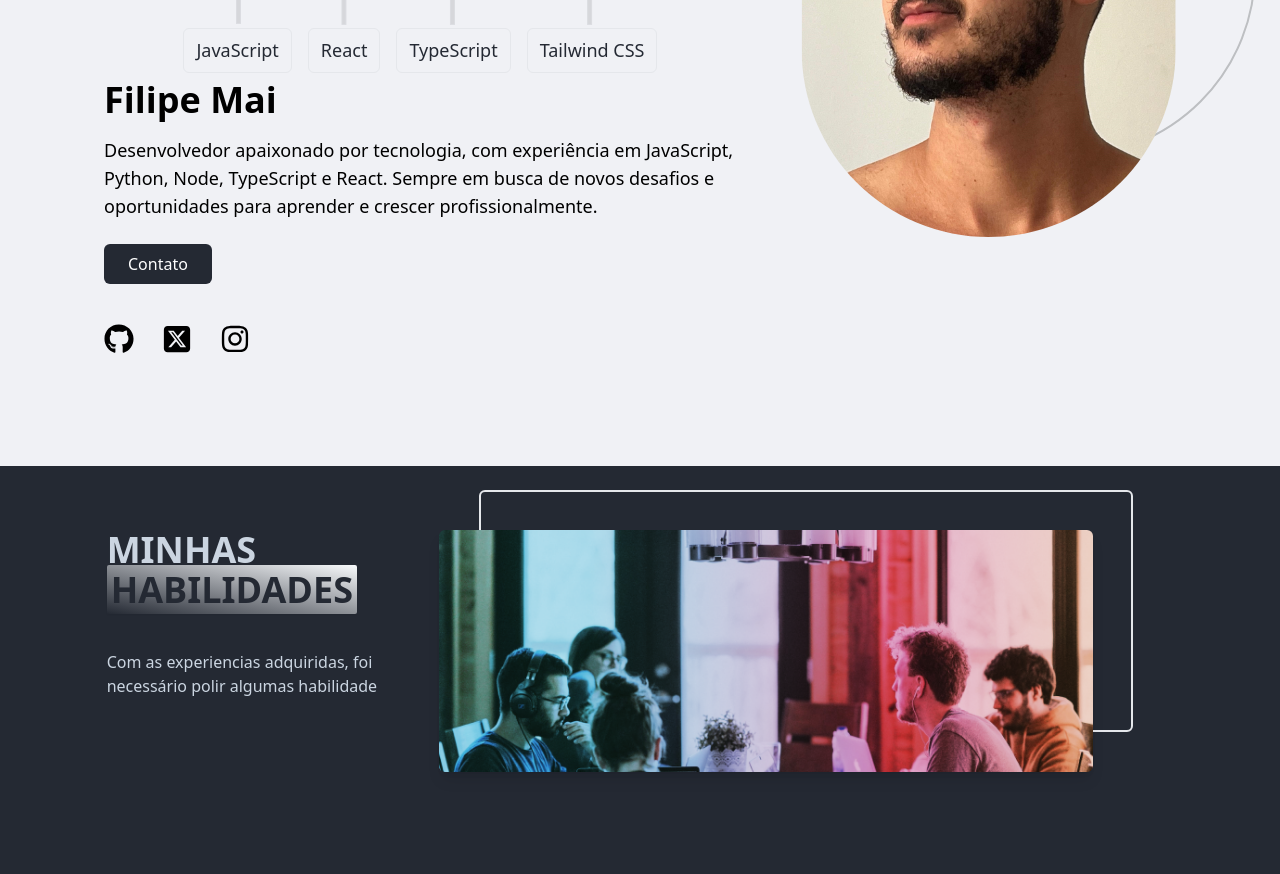
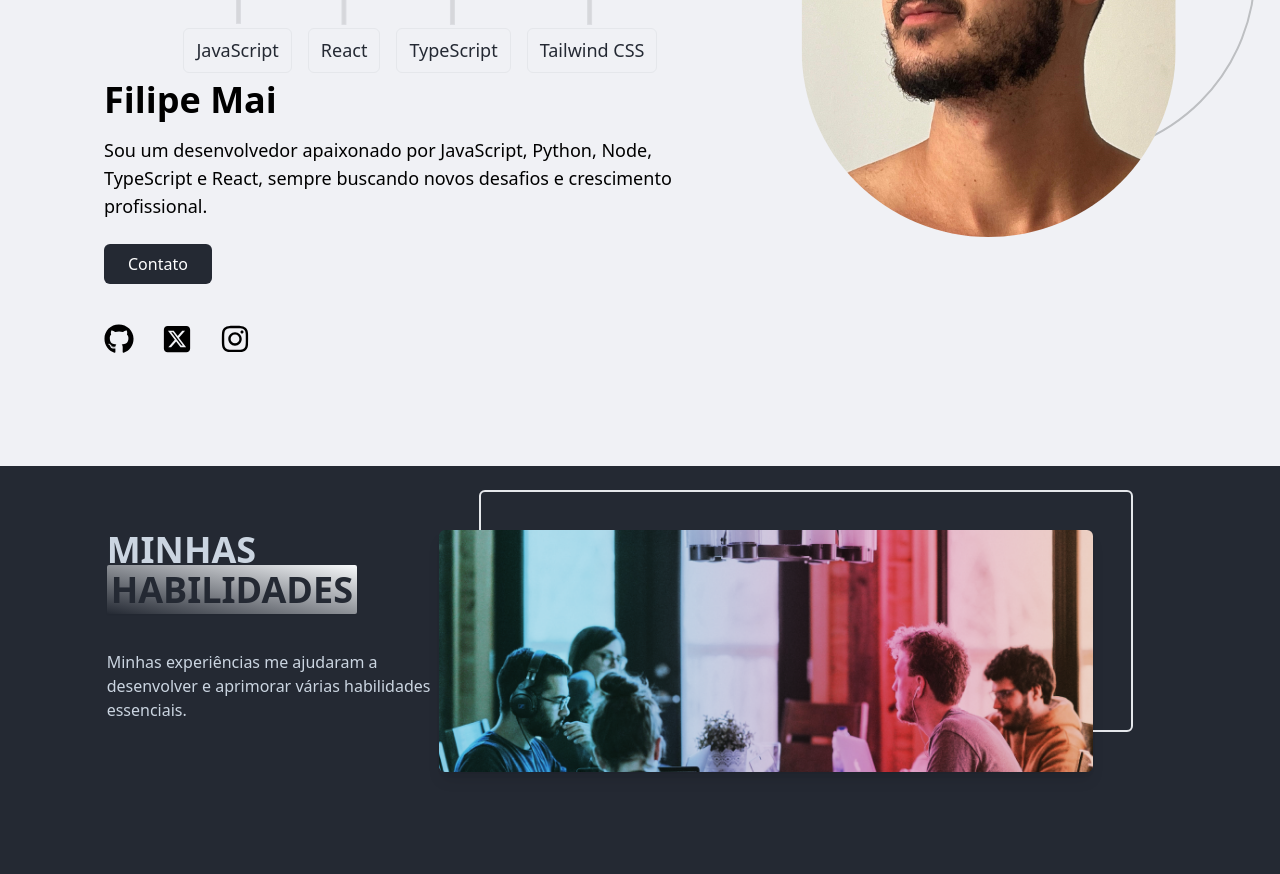
Before and after one commit to Lipao12/portfolio, a React (Vite) app: page / in a window 1280 px wide. Shown: the part 460-1334 px from the top of the page. Built offline with nearby package versions, Linux system fonts and the light colour scheme.

Commit message:
fix: melhorado alguns textos

```diff
--- a/src/landing/home.tsx
+++ b/src/landing/home.tsx
@@ -17,10 +17,9 @@ export const Home = () => {
           <div className="mt-5">
             <h1 className="text-4xl font-bold mb-4">Filipe Mai</h1>
             <p className="mb-6 text-lg">
-              Desenvolvedor apaixonado por tecnologia, com experiência em
-              JavaScript, Python, Node, TypeScript e React. Sempre em busca de
-              novos desafios e oportunidades para aprender e crescer
-              profissionalmente.
+              Sou um desenvolvedor apaixonado por JavaScript, Python, Node,
+              TypeScript e React, sempre buscando novos desafios e crescimento
+              profissional.
             </p>
             <button
               type="button"
@@ -41,7 +40,7 @@ export const Home = () => {
             <img
               onClick={() => {}}
               src={Profile}
-              alt="Imagem mostrando a dona do salão"
+              alt="Imagem de Filipe Mai"
               className="md:h-[500px] h-[200px] rounded-full transform -scale-x-100 hover:filter hover:saturate-200 transition duration-500 hover:cursor-pointer"
             />
           </div>
--- a/src/landing/skills.tsx
+++ b/src/landing/skills.tsx
@@ -27,13 +27,13 @@ export const Skills = () => {
             >
               <p className="font-playfair font-semibold text-4xl mb-5">
                 MINHAS{" "}
-                <span className="text-secundary  px-1 bg-gradient-to-tr to-slate-50 from-secundary shadow-sm rounded-sm ">
+                <span className="text-secundary px-1 bg-gradient-to-tr to-slate-50 from-secundary shadow-sm rounded-sm ">
                   HABILIDADES
                 </span>
               </p>
               <p className="mt-10 mb-7">
-                Com as experiencias adquiridas, foi necessário polir algumas
-                habilidade
+                Minhas experiências me ajudaram a desenvolver e aprimorar várias
+                habilidades essenciais.
               </p>
             </motion.div>
             <motion.div
```
